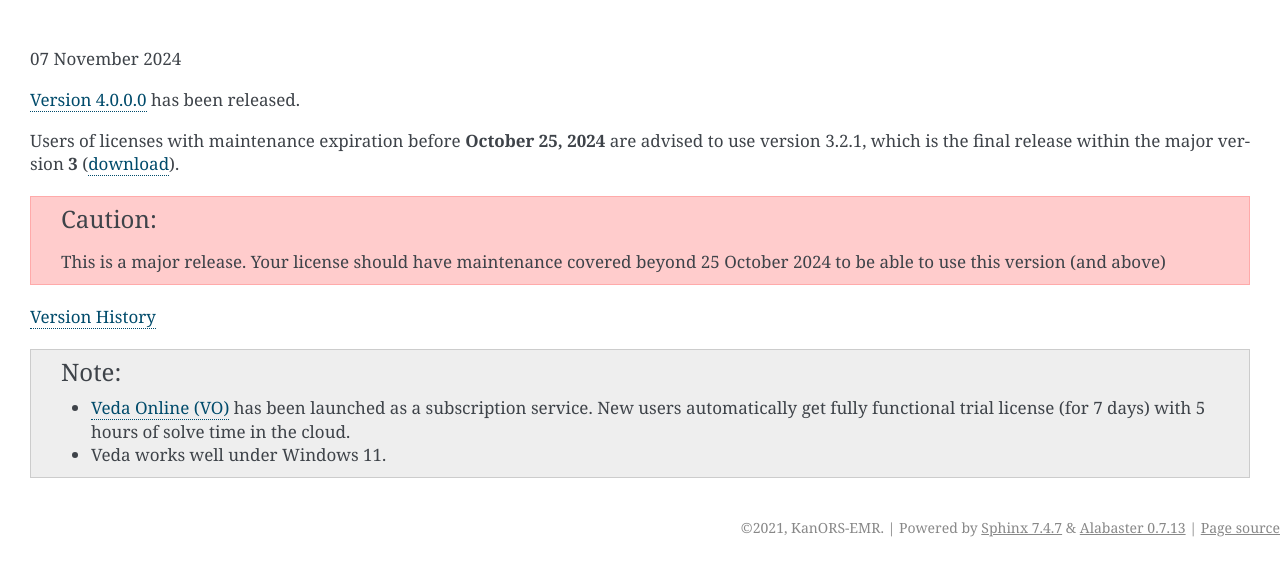
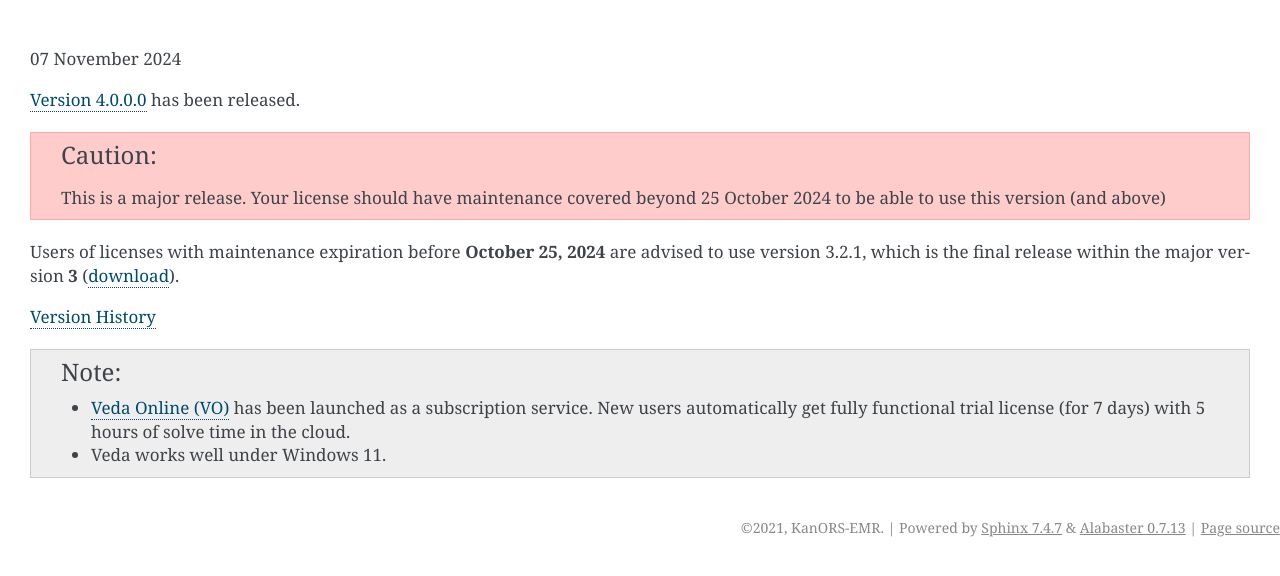
Before and after one commit to kanors-emr/Veda-start-page-news, a Sphinx documentation site: the page built from docs/source/index.rst, in a window 1280 px wide. Shown: the top 576 px of the page. Built offline with Sphinx 7.4.7, drawn with Linux system fonts in a browser that asks for light colours.

Commit message:
no message

```diff
--- a/docs/source/index.rst
+++ b/docs/source/index.rst
@@ -9,12 +9,11 @@
 
 `Version 4.0.0.0 <https://github.com/kanors-emr/Veda2.0-Installation/releases/tag/v4.0.0.0>`_ has been released.
 
-Users of licenses with maintenance expiration before **October 25, 2024** are advised to use
-version 3.2.1, which is the final release within the major version **3** (`download <https://github.com/kanors-emr/Veda2.0-Installation/releases/tag/v3.2.1.0>`_).
-
 .. caution::
    This is a major release. Your license should have maintenance covered beyond 25 October 2024 to be able to use this version (and above)
 
+Users of licenses with maintenance expiration before **October 25, 2024** are advised to use
+version 3.2.1, which is the final release within the major version **3** (`download <https://github.com/kanors-emr/Veda2.0-Installation/releases/tag/v3.2.1.0>`_).
 
 `Version History <https://veda-documentation.readthedocs.io/en/latest/pages/version_history.html>`_
 
```
